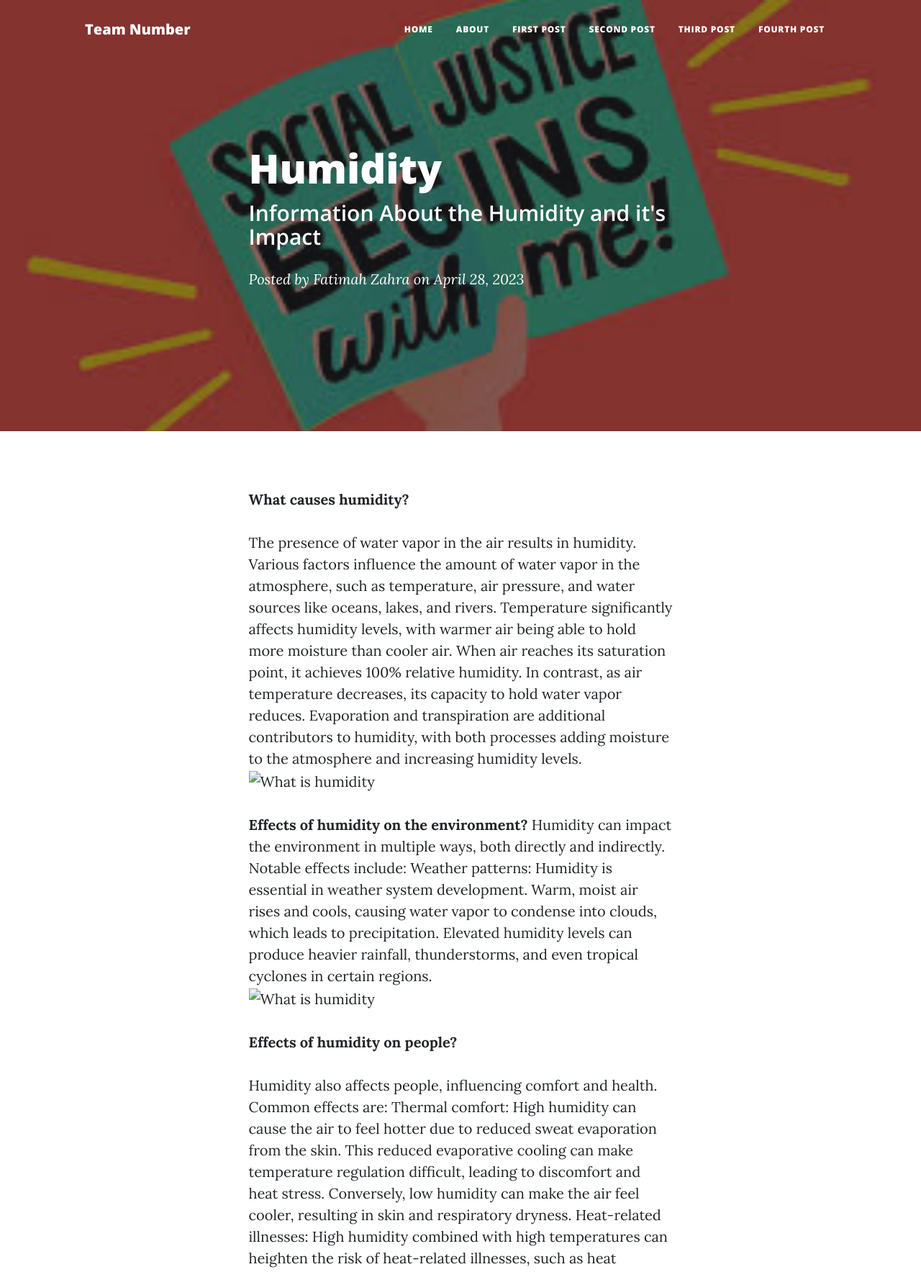
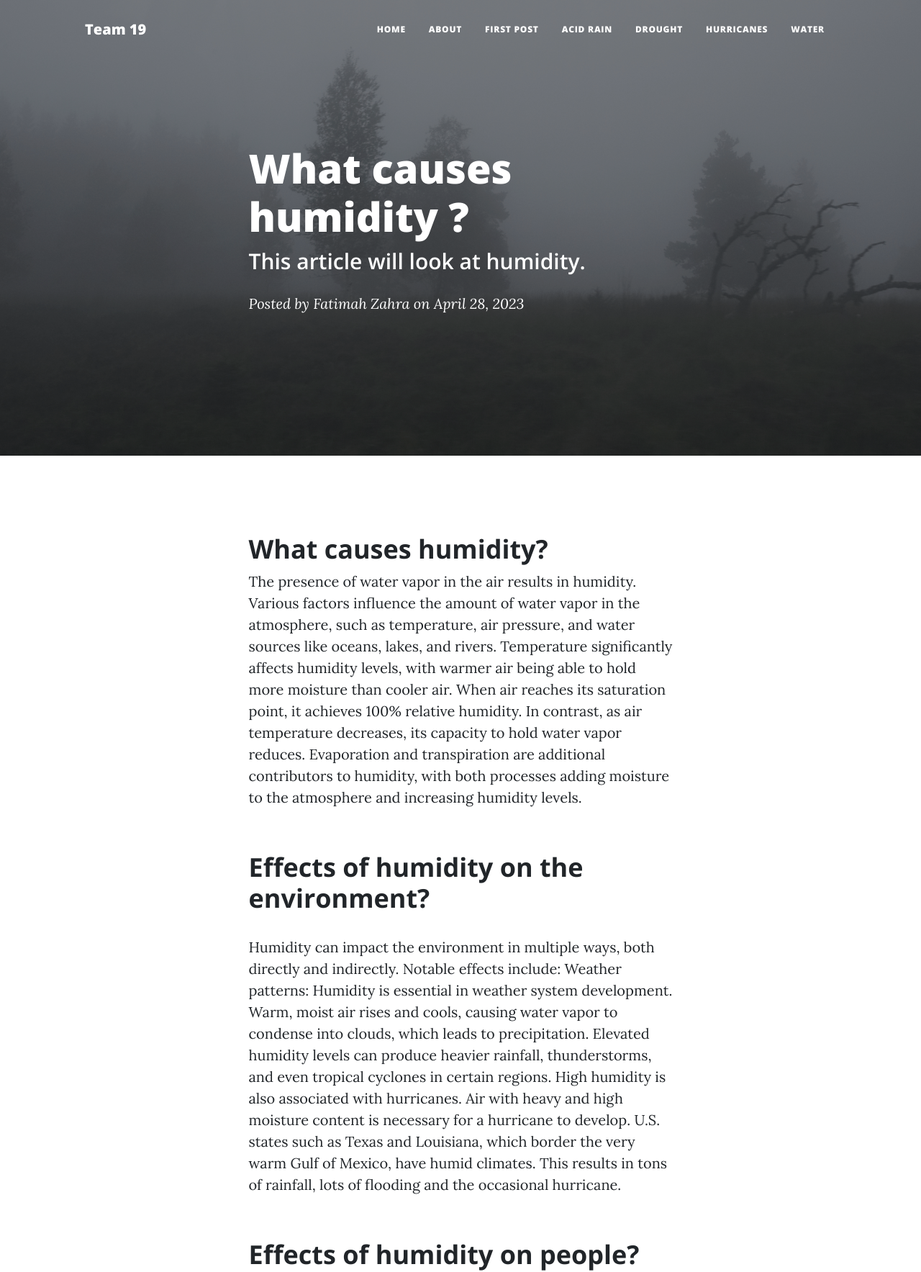
Before and after one commit to wescastro03/ISS210S4FinalTemplate, a plain HTML site: page firstpost.html in a window 1280 px wide. Shown: the top 1767 px of the page at 72% size. Drawn offline with nearby package versions, Linux system fonts and the light colour scheme.

Commit message:
Update firstpost.html

```diff
--- a/firstpost.html
+++ b/firstpost.html
@@ -5,7 +5,7 @@
         <meta name="viewport" content="width=device-width, initial-scale=1, shrink-to-fit=no" />
         <meta name="description" content="" />
         <meta name="author" content="" />
-        <title>ISS210-Sec4-Team19</title>
+        <title>iSS210-Sec4-Team19</title>
         <link rel="icon" type="image/x-icon" href="assets/favicon.ico" />
         <!-- Font Awesome icons (free version)-->
         <script src="https://use.fontawesome.com/releases/v6.1.0/js/all.js" crossorigin="anonymous"></script>
@@ -19,7 +19,7 @@
         <!-- Navigation-->
         <nav class="navbar navbar-expand-lg navbar-light" id="mainNav">
             <div class="container px-4 px-lg-5">
-                <a class="navbar-brand" href="index.html">Team Number</a>
+                <a class="navbar-brand" href="index.html">Team 19</a>
                 <button class="navbar-toggler" type="button" data-bs-toggle="collapse" data-bs-target="#navbarResponsive" aria-controls="navbarResponsive" aria-expanded="false" aria-label="Toggle navigation">
                     Menu
                     <i class="fas fa-bars"></i>
@@ -29,21 +29,22 @@
                         <li class="nav-item"><a class="nav-link px-lg-3 py-3 py-lg-4" href="index.html">Home</a></li>
                         <li class="nav-item"><a class="nav-link px-lg-3 py-3 py-lg-4" href="about.html">About</a></li>
                         <li class="nav-item"><a class="nav-link px-lg-3 py-3 py-lg-4" href="firstpost.html">First Post</a></li>
-                        <li class="nav-item"><a class="nav-link px-lg-3 py-3 py-lg-4" href="secondpost.html">Second Post</a></li>
-                        <li class="nav-item"><a class="nav-link px-lg-3 py-3 py-lg-4" href="thirdpost.html">Third Post</a></li>
-                        <li class="nav-item"><a class="nav-link px-lg-3 py-3 py-lg-4" href="fourthpost.html">Fourth Post</a></li>
+                        <li class="nav-item"><a class="nav-link px-lg-3 py-3 py-lg-4" href="secondpost.html">Acid Rain</a></li>
+                        <li class="nav-item"><a class="nav-link px-lg-3 py-3 py-lg-4" href="thirdpost.html">Drought</a></li>
+                        <li class="nav-item"><a class="nav-link px-lg-3 py-3 py-lg-4" href="fourthpost.html">Hurricanes</a></li>
+                        <li class="nav-item"><a class="nav-link px-lg-3 py-3 py-lg-4" href="fifthpost.html">Water</a></li>
                     </ul>
                 </div>
             </div>
         </nav>
         <!-- Page Header-->
-        <header class="masthead" style="background-image: url('assets/img/sjbeginswithme.jpeg')">
+        <header class="masthead" style="background-image: url('assets/img/sb10069137a-001.jpg')">
             <div class="container position-relative px-4 px-lg-5">
                 <div class="row gx-4 gx-lg-5 justify-content-center">
                     <div class="col-md-10 col-lg-8 col-xl-7">
                         <div class="post-heading">
-                            <h1> Humidity </h1>
-                            <h2 class="subheading"> Information About the Humidity and it's Impact</h2>
+                            <h1>  What causes humidity ? </h1>
+                            <h2 class="subheading"> This article will look at humidity.</h2>
                             <span class="meta">
                                 Posted by
                                 <a href="#!"> Fatimah Zahra </a>
@@ -59,53 +60,28 @@
             <div class="container px-4 px-lg-5">
                 <div class="row gx-4 gx-lg-5 justify-content-center">
                     <div class="col-md-10 col-lg-8 col-xl-7">
+                        <h2 class="section-heading"> What causes humidity? </h2>
+                       The presence of water vapor in the air results in humidity. Various factors influence the amount of water vapor in the atmosphere, such as temperature, air pressure, and water sources like oceans, lakes, and rivers. Temperature significantly affects humidity levels, with warmer air being able to hold more moisture than cooler air. When air reaches its saturation point, it achieves 100% relative humidity. In contrast, as air temperature decreases, its capacity to hold water vapor reduces. Evaporation and transpiration are additional contributors to humidity, with both processes adding moisture to the atmosphere and increasing humidity levels.
+                        <h2 class="section-heading"> Effects of humidity on the environment? </h2>
+                        <p> Humidity can impact the environment in multiple ways, both directly and indirectly. Notable effects include:
+Weather patterns: Humidity is essential in weather system development. Warm, moist air rises and cools, causing water vapor to condense into clouds, which leads to precipitation. Elevated humidity levels can produce heavier rainfall, thunderstorms, and even tropical cyclones in certain regions.  High humidity is also associated with hurricanes. Air with heavy and high  moisture content is necessary for a hurricane to develop. U.S. states such as Texas and Louisiana, which border the very warm Gulf of Mexico, have humid climates. This results in tons of rainfall, lots of flooding and the occasional hurricane.</p>
                         <p>
-<strong>What causes humidity?</strong>
-<br>
-<br>
-The presence of water vapor in the air results in humidity. Various factors influence the amount of water vapor in the atmosphere, such as temperature, air pressure, and water sources like oceans, lakes, and rivers. Temperature significantly affects humidity levels, with warmer air being able to hold more moisture than cooler air. When air reaches its saturation point, it achieves 100% relative humidity. In contrast, as air temperature decreases, its capacity to hold water vapor reduces. Evaporation and transpiration are additional contributors to humidity, with both processes adding moisture to the atmosphere and increasing humidity levels.
-<br>
-<img src="/images/img_what.jpg" alt="What is humidity" style="width:400px;height:px;300px;">
-<br>
-<br>
-<strong>Effects of humidity on the environment?</strong>
-Humidity can impact the environment in multiple ways, both directly and indirectly. Notable effects include:
-Weather patterns: Humidity is essential in weather system development. Warm, moist air rises and cools, causing water vapor to condense into clouds, which leads to precipitation. Elevated humidity levels can produce heavier rainfall, thunderstorms, and even tropical cyclones in certain regions.
-<br>
-<img src="/images/img_forest.jpg" alt="What is humidity" style="width:400px;height:300px;">
-<br>
-<br>
-<strong>Effects of humidity on people?</strong>
-<br>
-<br>
-Humidity also affects people, influencing comfort and health. Common effects are:
+                        <h2 class="section-heading"> Effects of humidity on people? </h2>
+                        <p>  Humidity also affects people, influencing comfort and health. Common effects are:
 Thermal comfort: High humidity can cause the air to feel hotter due to reduced sweat evaporation from the skin. This reduced evaporative cooling can make temperature regulation difficult, leading to discomfort and heat stress. Conversely, low humidity can make the air feel cooler, resulting in skin and respiratory dryness.
 Heat-related illnesses: High humidity combined with high temperatures can heighten the risk of heat-related illnesses, such as heat exhaustion, heatstroke, and dehydration. These conditions can be hazardous, especially for vulnerable individuals like the elderly, young children, and those with pre-existing health issues.
 Respiratory problems: High humidity can worsen respiratory issues for people with asthma, allergies, or other respiratory disorders. Additionally, it can encourage mold and mildew growth, which release allergens and irritants, triggering respiratory symptoms.
-<br>
-<img src="/images/img_graph.jpg" alt="What is humidity" style="width:400px;height:300px;">
-<br>
-<br>
-<strong>Citation</strong>
-<br>
-<br>
-https://www.nbcnews.com/news/amp/ncna629486
-<br>
-<br>
-https://en.m.wikipedia.org/wiki/Humidity
-<br>
-<br>
-https://share.upmc.com/2014/06/effects-humidity-body/
-<br>
-<br>
+ </p>
+                        <p>
+                            Information by
+                            <a href="https://education.nationalgeographic.org/resource/humidity/"> National Geography </a>
 
                         </p>
-
                     </div>
                 </div>
             </div>
         </article>
-        <!-- Footer. -->
+        <!-- Footer-->
         <footer class="border-top">
             <div class="container px-4 px-lg-5">
                 <div class="row gx-4 gx-lg-5 justify-content-center">
```
